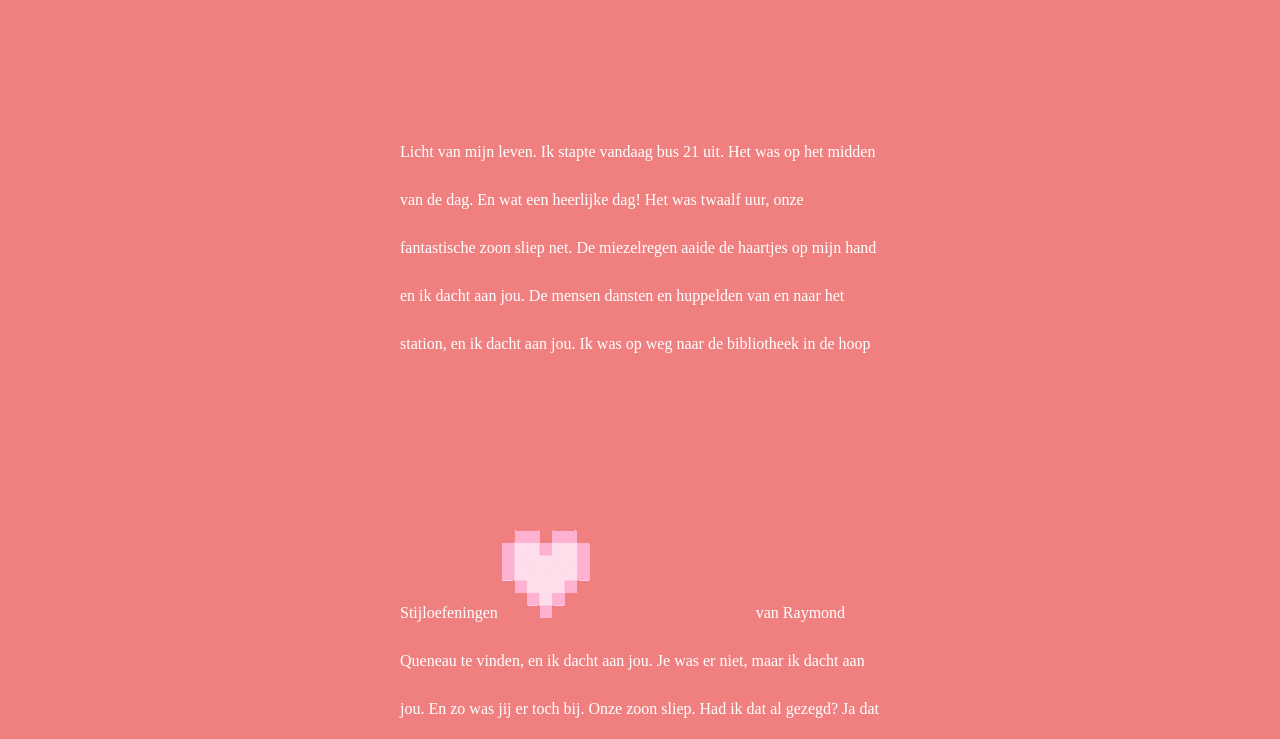
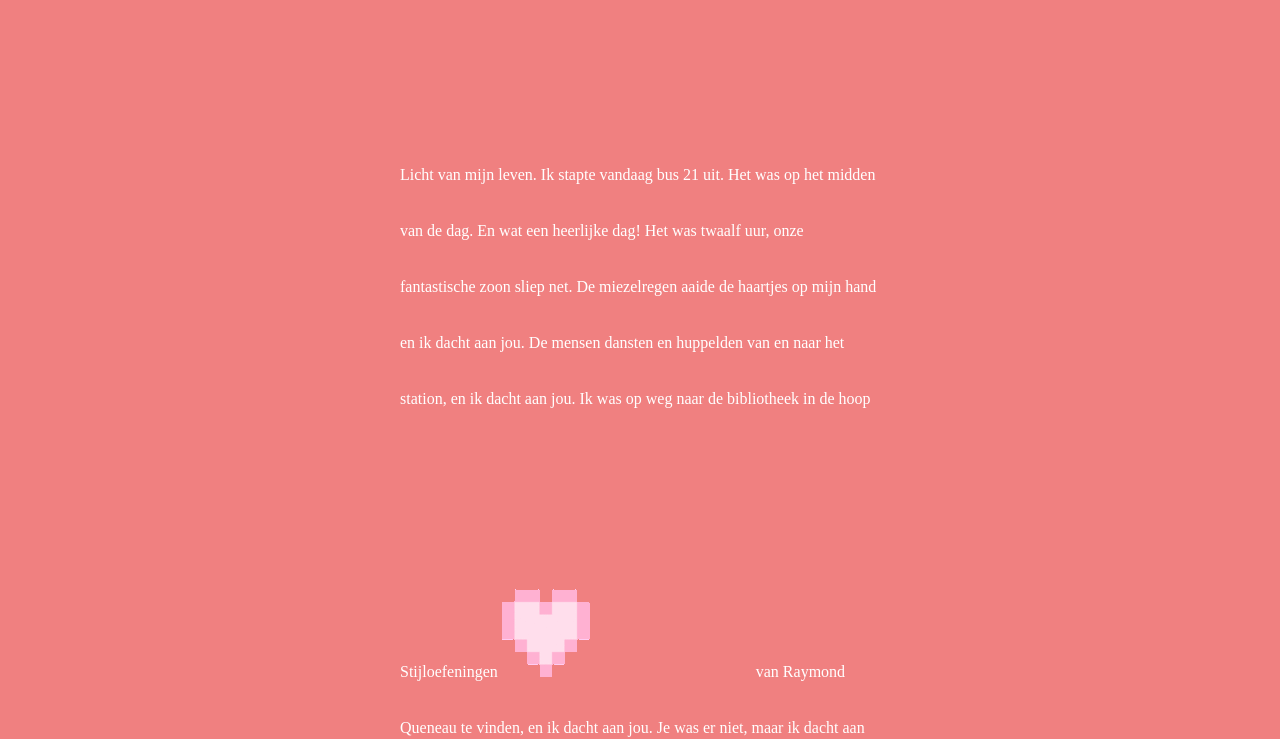
Before and after one commit to KjellRuiter/ProjectWeb, a plain HTML site: page verliefd.html in a window 1280 px wide. Shown: the part 77-816 px from the top of the page. Drawn offline with Linux system fonts and the light colour scheme.

Commit message:
Klaar ;D
Klaar

```diff
--- a/style.css
+++ b/style.css
@@ -859,22 +859,21 @@ boddy.account form:invalid button {
 .verliefd p {
     width: 30em;
     margin: auto;
-    margin-top: 2.78999em;
+    margin-top: 3em;
     padding: 1em;
     font-size: 1em;
-    line-height: 3em;
+    line-height: 3.5em;
     font-family: "Nexa Light";
 }
 
 .verliefd p:hover {
-    color: red;
     transform: translate(0em) scale(1.1);
     transition: transform 0.5s;
 }
 
 .verliefd section {
-    padding-top: 5em;
-    padding-bottom: 5em;
+    padding-top: 6em;
+    padding-bottom: 6em;
 }
 
 .readbar {
```
Also changed, not shown: 1 other file.
